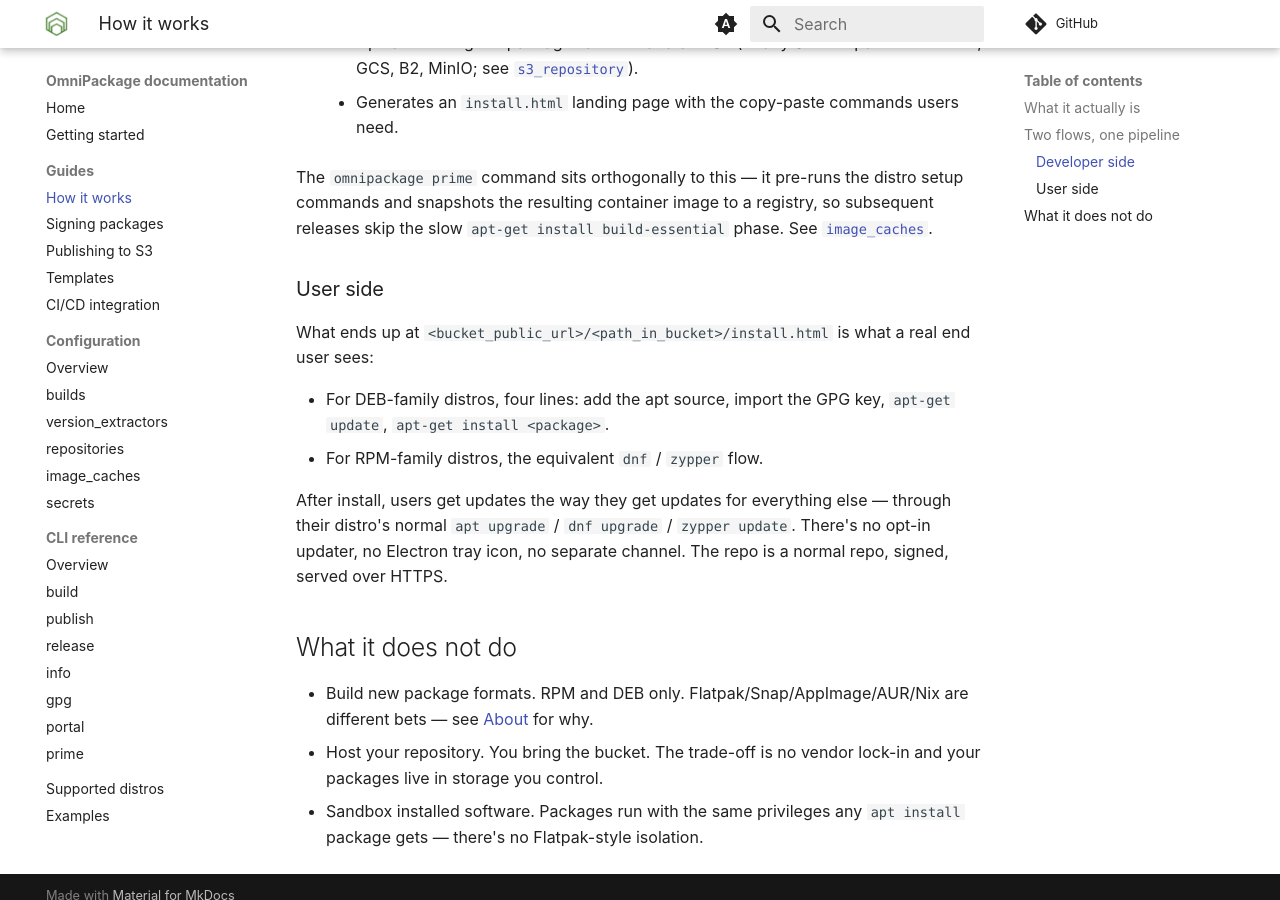
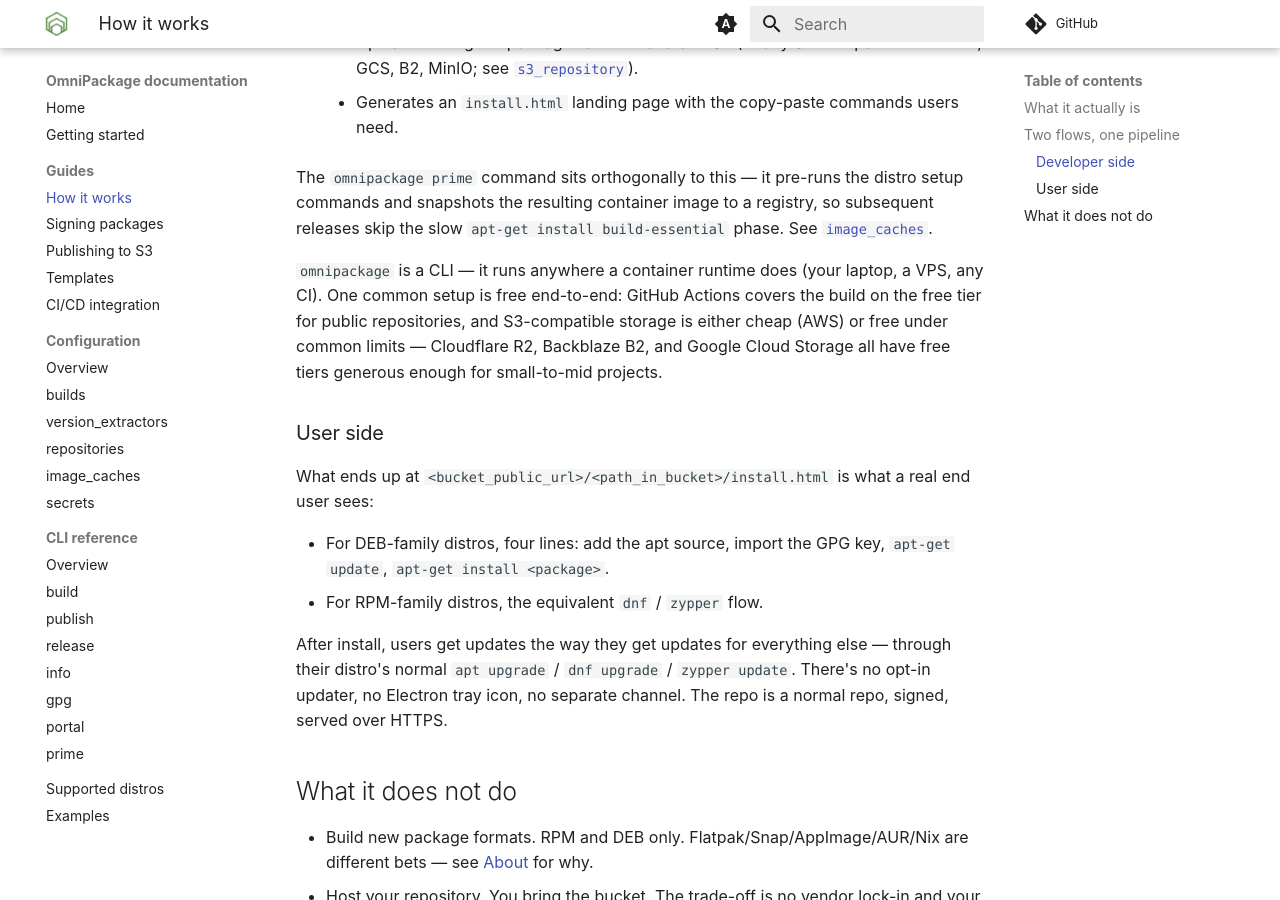
Before and after one commit to omnipackage/omnipackage-docs, an MkDocs documentation site: the page built from docs/guides/how_it_works.md, in a window 1280 px wide and 900 px high, scrolled down 2067 px. Built offline with MkDocs 1.6.1 and Material for MkDocs 9.7.7, drawn with Linux system fonts in a browser that asks for light colours; plug-ins that fetch from the network failed and are left out; comment, search, counter and statistics services are not loaded.

Commit message:
up how it works page

```diff
--- a/docs/guides/how_it_works.md
+++ b/docs/guides/how_it_works.md
@@ -37,6 +37,8 @@ flowchart TD
 
 The `omnipackage prime` command sits orthogonally to this — it pre-runs the distro setup commands and snapshots the resulting container image to a registry, so subsequent releases skip the slow `apt-get install build-essential` phase. See [`image_caches`](../configuration/image_caches.md).
 
+`omnipackage` is a CLI — it runs anywhere a container runtime does (your laptop, a VPS, any CI). One common setup is free end-to-end: GitHub Actions covers the build on the free tier for public repositories, and S3-compatible storage is either cheap (AWS) or free under common limits — Cloudflare R2, Backblaze B2, and Google Cloud Storage all have free tiers generous enough for small-to-mid projects.
+
 ### User side
 
 What ends up at `<bucket_public_url>/<path_in_bucket>/install.html` is what a real end user sees:
```
